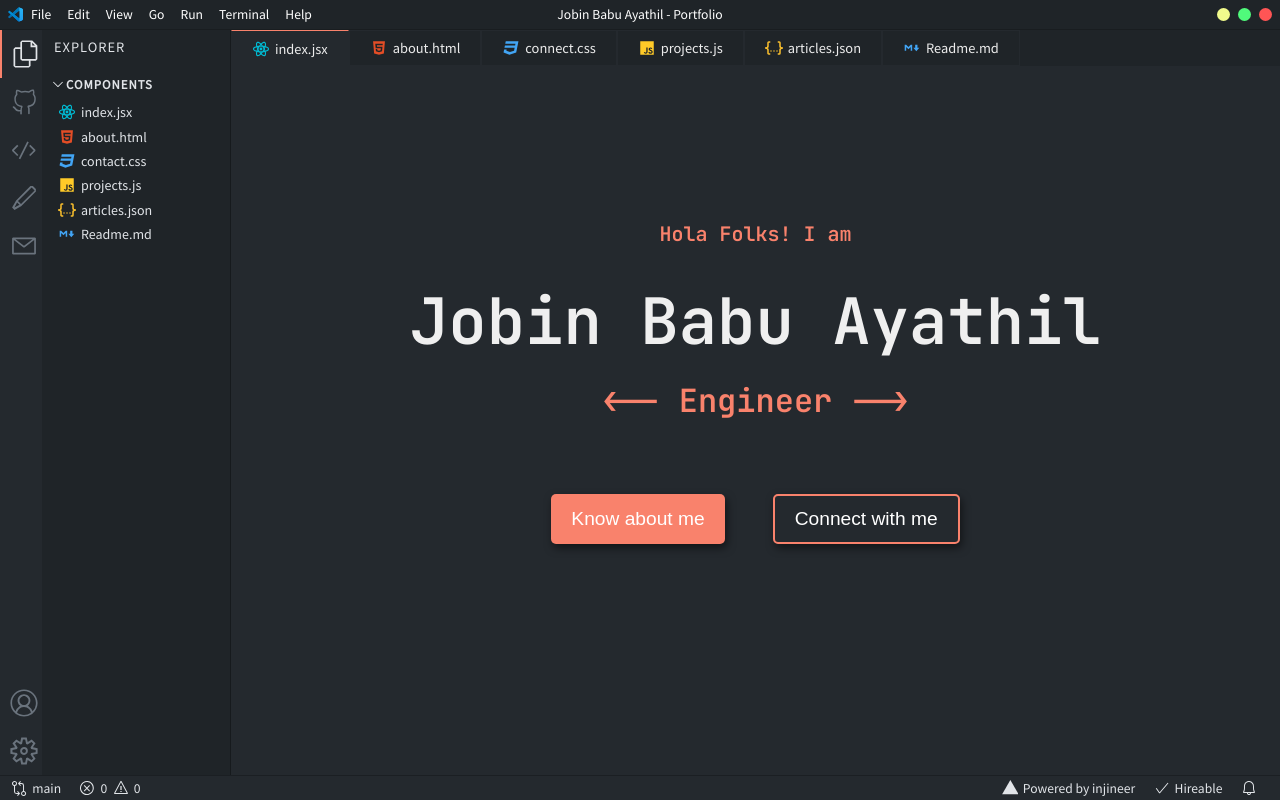
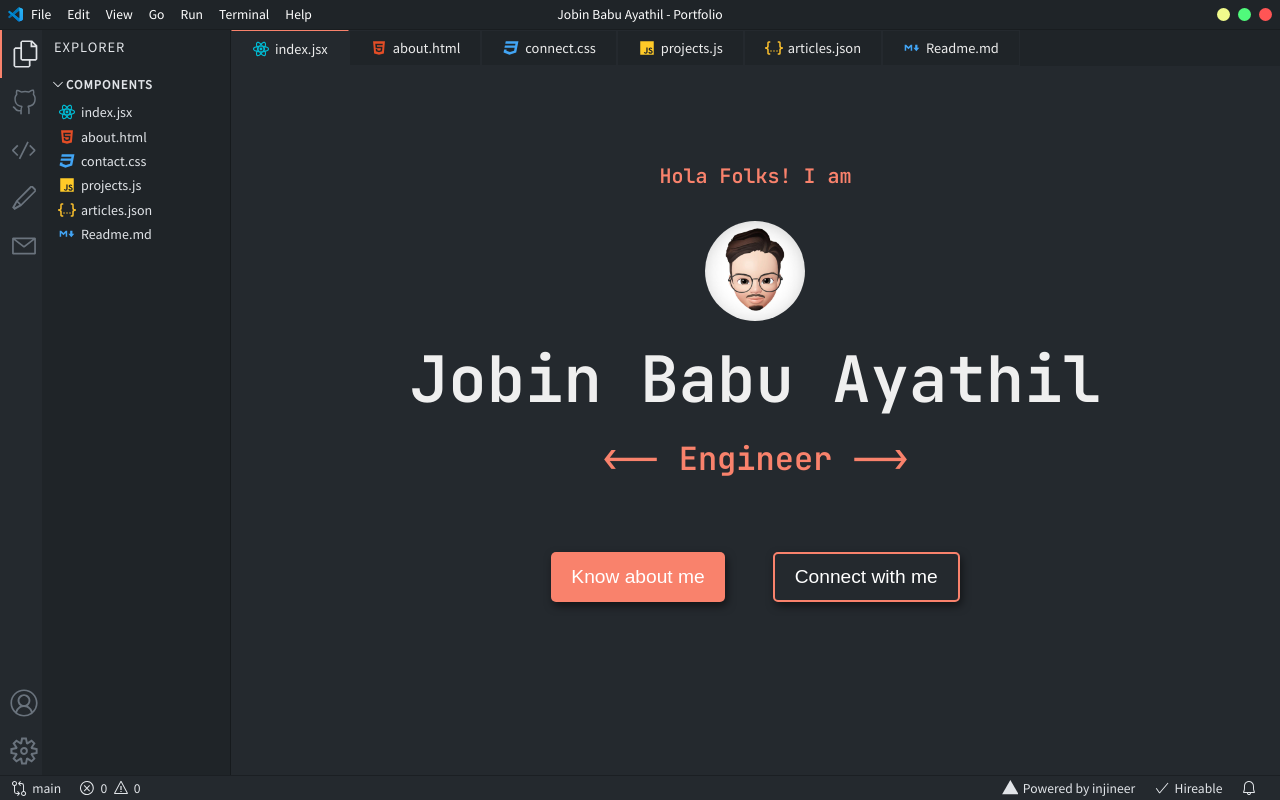
Before and after one commit to 0xjba/portfolio, a Next.js app: page / in a window 1280 px wide. Built offline with nearby package versions, Linux system fonts and the light colour scheme.

Commit message:
Add Avatar

```diff
--- a/pages/index.jsx
+++ b/pages/index.jsx
@@ -6,6 +6,7 @@ export default function HomePage() {
     <>
       <div className={styles.container}>
         <h6 className={styles.welcome}>Hola Folks! I am</h6>
+        <img className={styles.avatar} src="avatar.jpg" alt="avatar"></img>
         <h1 className={styles.title}>Jobin Babu Ayathil</h1>
         <h3 className={styles.subtitle}>&lt;-- Engineer --&gt;</h3>
         <div className={styles.buttons}>
--- a/styles/HomePage.module.css
+++ b/styles/HomePage.module.css
@@ -13,7 +13,14 @@
   margin-bottom: 2rem;
 }
 
+.avatar {
+  width: 100px;
+  height: 100px;
+  border-radius: 50%;
+}
+
 .title {
+  margin: 1rem;
   font-size: 4rem;
   margin-bottom: 1rem;
 }
```
Also changed, not shown: public/avatar.jpg (added).
